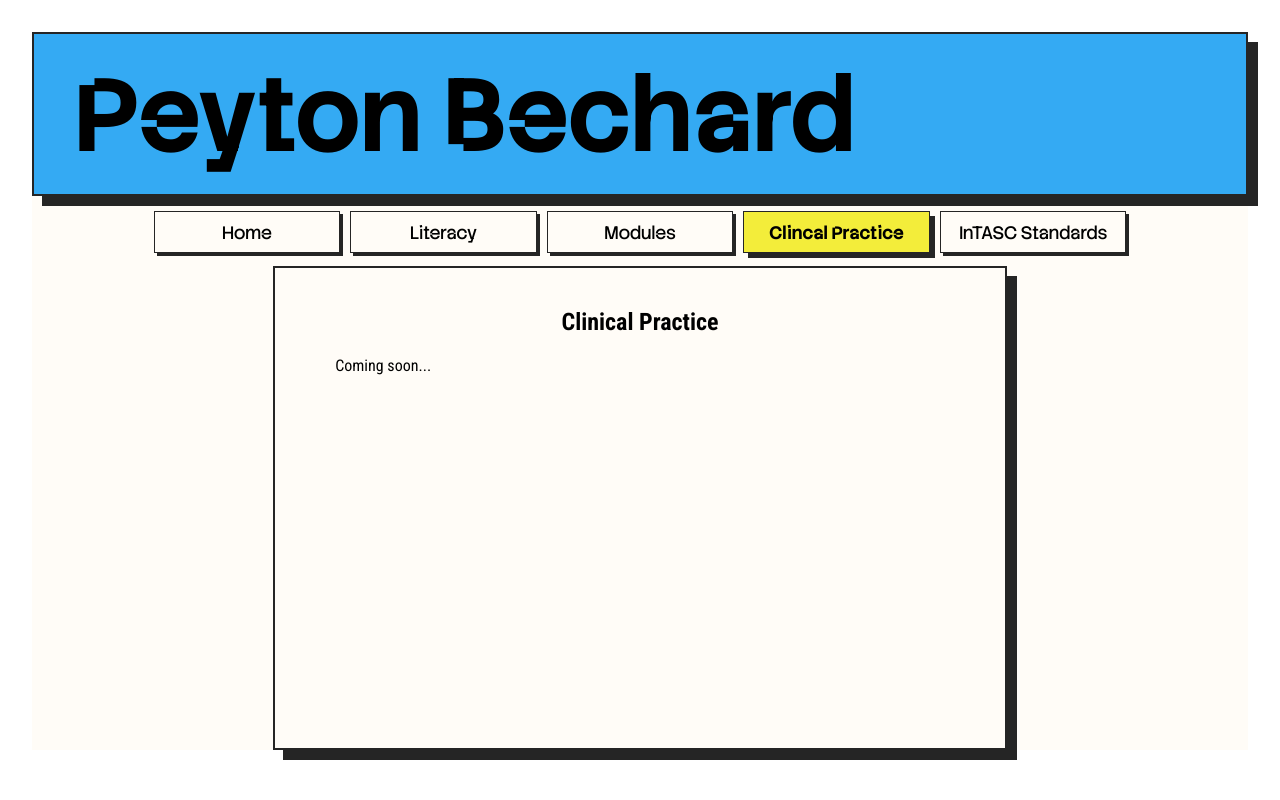
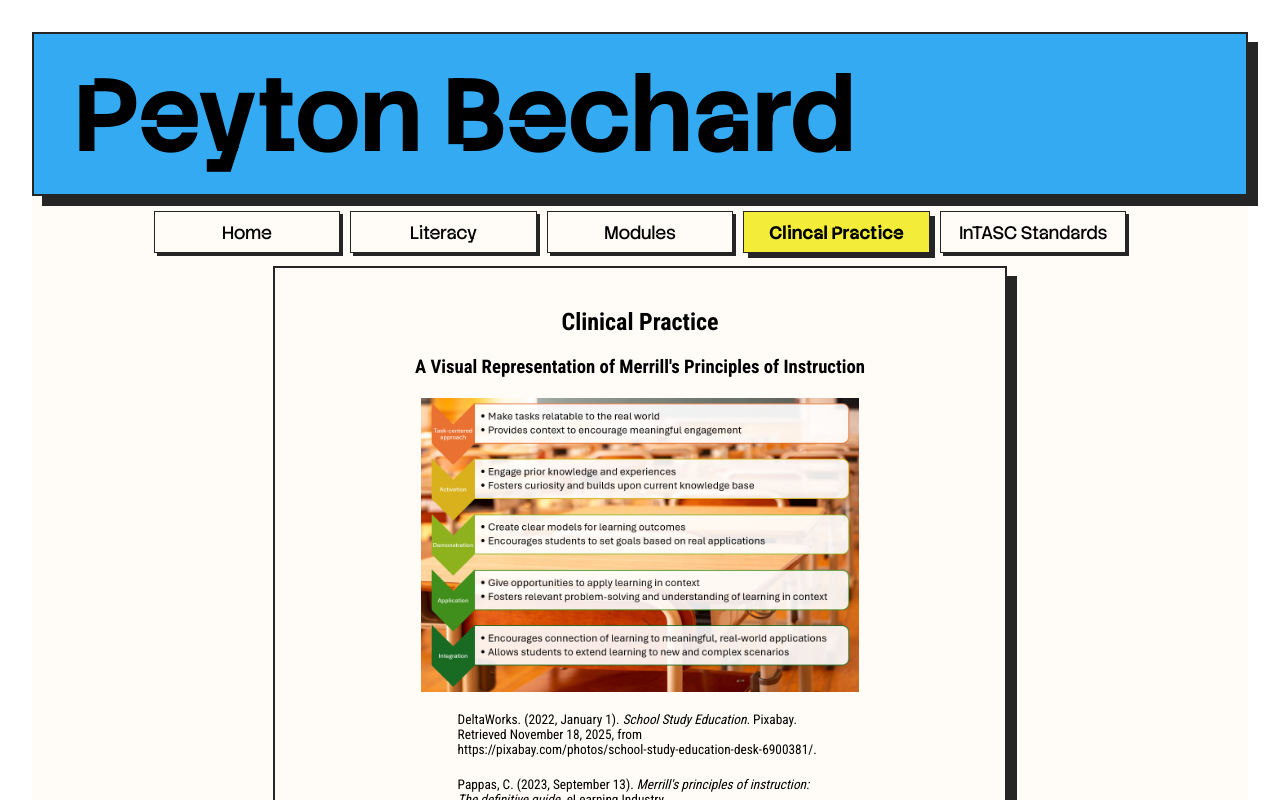
Before and after one commit to pmbechard/morelandportfolio, a React (Vite) app: page / in a window 1280 px wide. Both pictures are taken after a click on the item "Clincal Practice". Shown: the top 800 px of the page. Built offline with nearby package versions, Linux system fonts and the light colour scheme.

Commit message:
Adds content to Clinical Practice page

```diff
--- a/src/App.css
+++ b/src/App.css
@@ -112,11 +112,26 @@
 }
 
 #content p,
-#content h2 {
+#content h2,
+#content h3 {
   margin: 0 60px;
   margin-bottom: 20px;
 }
 
-#content p {
+#content p,
+#content small {
   text-align: left;
 }
+
+#content img {
+  max-width: 60%;
+  margin: 20px auto;
+  display: block;
+}
+
+#content small {
+  max-width: 50%;
+  text-wrap: wrap;
+  display: block;
+  margin: 10px auto 20px auto;
+}
--- a/src/components/pages/ClinicalPractice.tsx
+++ b/src/components/pages/ClinicalPractice.tsx
@@ -1,8 +1,28 @@
+import merrillsImage from "../../assets/Merrill's Principles Visual.png";
+
 const ClinicalPractice = () => {
   return (
     <div id="content">
       <h2>Clinical Practice</h2>
-      <p>Coming soon...</p>
+      <h3>A Visual Representation of Merrill's Principles of Instruction</h3>
+      <img src={merrillsImage} alt="Merrill's Principles of Instruction" />
+      <small>
+        DeltaWorks. (2022, January 1). <em>School Study Education.</em> Pixabay.
+        Retrieved November 18, 2025, from
+        https://pixabay.com/photos/school-study-education-desk-6900381/.
+      </small>
+      <small>
+        Pappas, C. (2023, September 13).{" "}
+        <em>Merrill's principles of instruction: The definitive guide.</em>{" "}
+        eLearning Industry.
+        https://elearningindustry.com/merrills-principles-instruction-definitive-guide
+      </small>
+      <small>
+        The University of Iowa. (2017, September 29).{" "}
+        <em>Merrill's principles of instruction (MPI).</em> Current Students -
+        Tippie College of Business.
+        https://students.tippie.uiowa.edu/tippie-resources/technology/instructional-design/models/merrill
+      </small>
     </div>
   );
 };
```
Also changed, not shown: src/assets/Merrill's Principles Visual.png (added).
